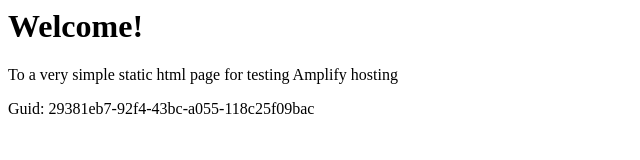
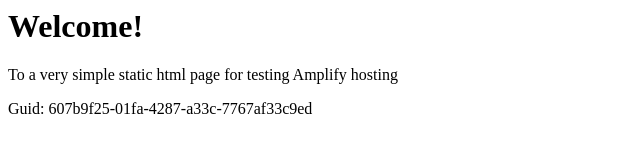
Before and after one commit to aws-aemilia-nrt/Github-PR-Commit-Integration-Test-DoNotTouch-Gith-BKMSSQOA-v1-preprod-ap-northeast-1, a website: page src/index.html in a window 1280 px wide. Shown: the full height of the page, 0-640 px from the left. Drawn offline with Linux system fonts and the light colour scheme.

Commit message:
commit from integ tests

```diff
--- a/src/index.html
+++ b/src/index.html
@@ -12,6 +12,6 @@
 <body>
     <h1>Welcome!</h1>
     <p>To a very simple static html page for testing Amplify hosting</p>
-    <p>Guid: 29381eb7-92f4-43bc-a055-118c25f09bac</p></body>
+    <p>Guid: 607b9f25-01fa-4287-a33c-7767af33c9ed</p></body>
 
 </html>
```
